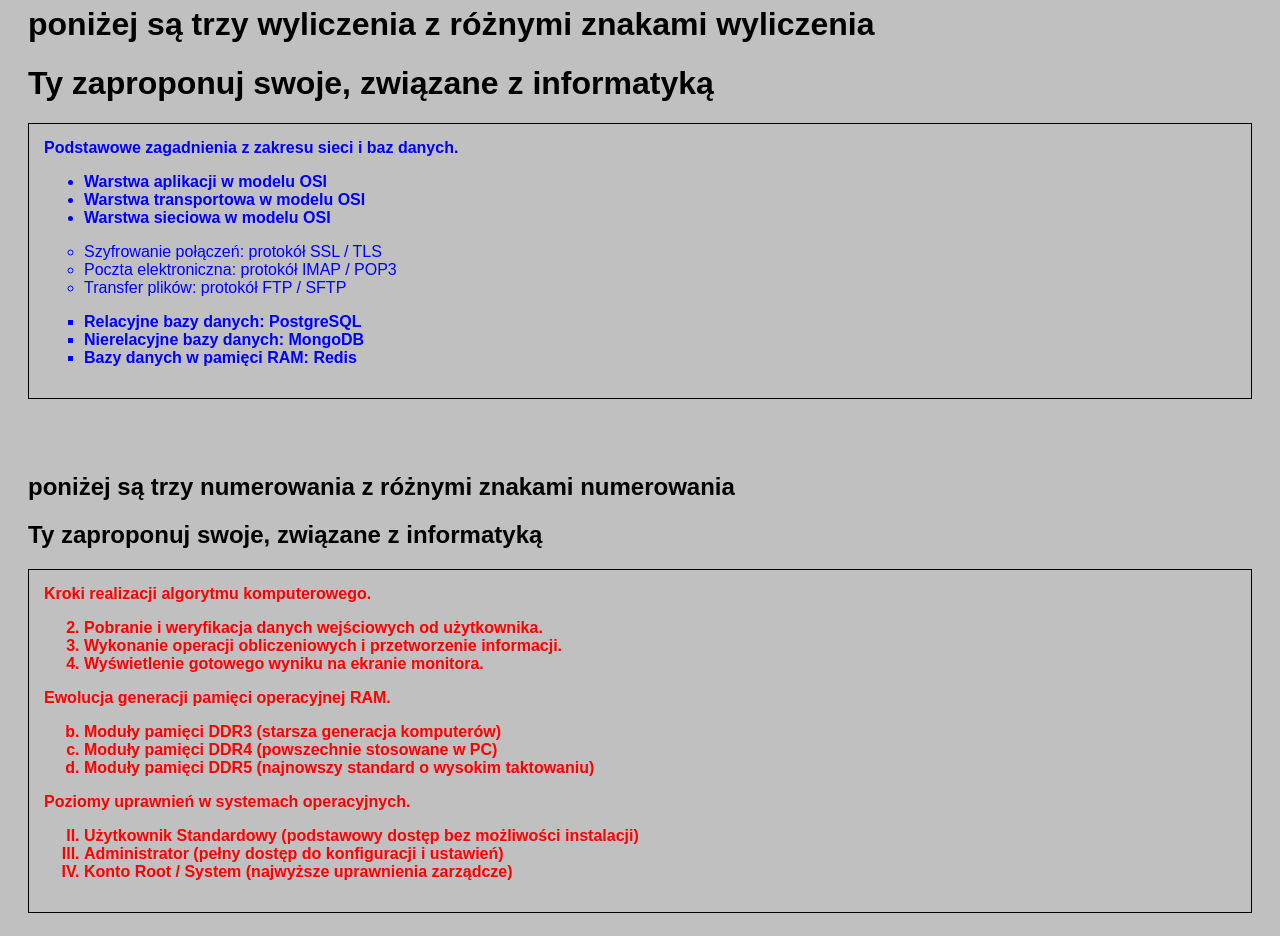
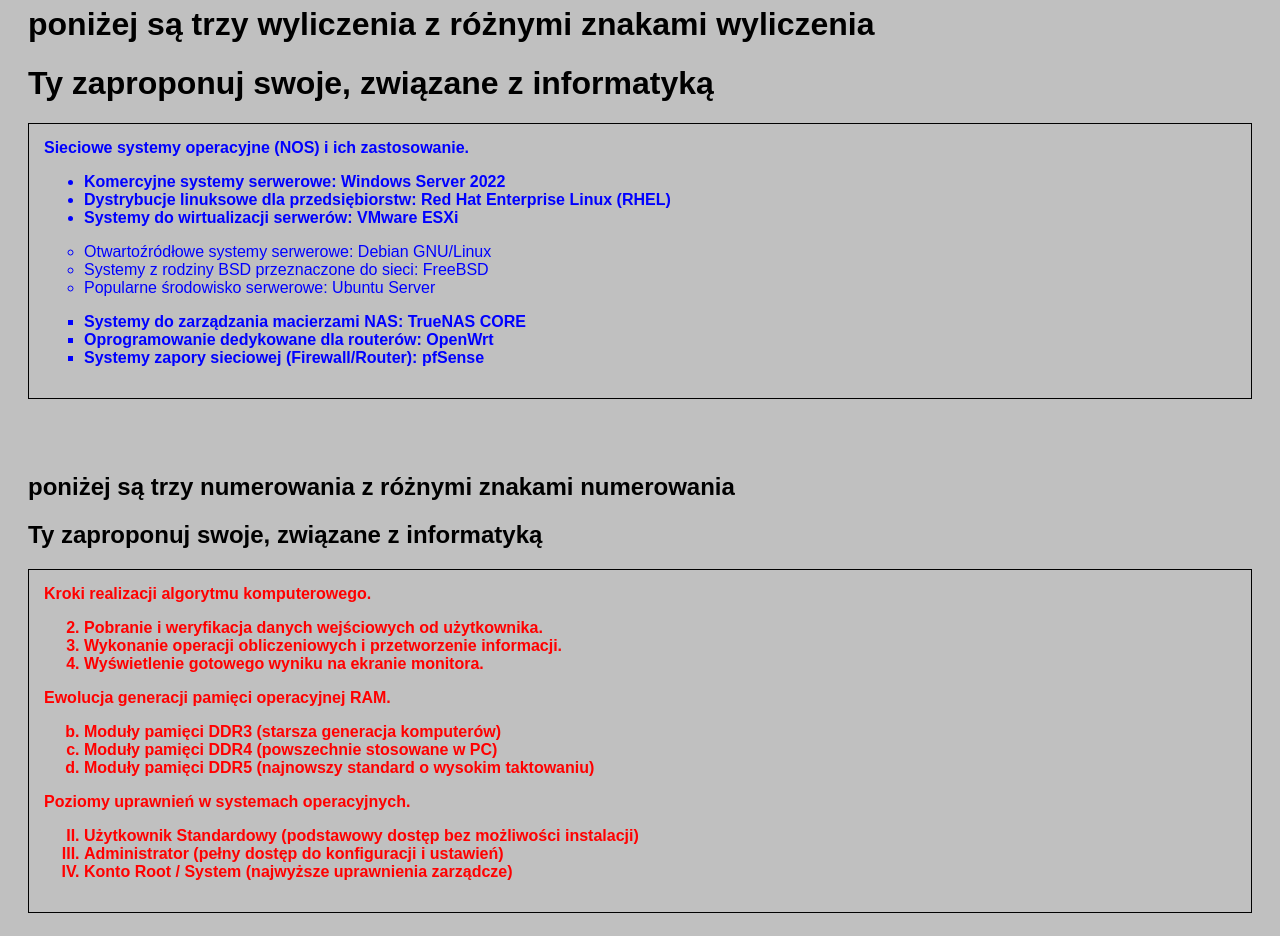
Before and after one commit to SebaToJa123/Dydaktyka, a plain HTML site: page index.html in a window 1280 px wide. Shown: the part 2140-3076 px from the top of the page. Drawn offline with Linux system fonts and the light colour scheme.

Commit message:
Update index.html

```diff
--- a/index.html
+++ b/index.html
@@ -42,6 +42,9 @@
 <p align="left"> <font color="black" size="5" face="Arial"> H<sub>2</sub>SO<sub>4</sub> </font> </p>
 <br>
 <p align="left"> <font color="black" size="5" face="Arial"> x*x=x<sup>2</sup> </font> </p>
+ <!DOCTYPE html>
+<html lang="pl">
+<head>
   <meta charset="UTF-8">
   <title>Zadanie 4 - Modyfikacja strony</title>
 </head>
@@ -55,27 +58,27 @@
   <h1>Ty zaproponuj swoje, związane z informatyką</h1>
 
   <div style="background-color: #c0c0c0; padding: 15px; border: 1px solid #000;">
-    <p style="color: blue; font-weight: bold; margin-top: 0;">Podstawowe zagadnienia z zakresu sieci i baz danych.</p>
+    <p style="color: blue; font-weight: bold; margin-top: 0;">Sieciowe systemy operacyjne (NOS) i ich zastosowanie.</p>
 
     <!-- Lista 1: pełne koła (disc) -->
     <ul style="list-style-type: disc; color: blue; font-weight: bold;">
-      <li>Warstwa aplikacji w modelu OSI</li>
-      <li>Warstwa transportowa w modelu OSI</li>
-      <li>Warstwa sieciowa w modelu OSI</li>
+      <li>Komercyjne systemy serwerowe: Windows Server 2022</li>
+      <li>Dystrybucje linuksowe dla przedsiębiorstw: Red Hat Enterprise Linux (RHEL)</li>
+      <li>Systemy do wirtualizacji serwerów: VMware ESXi</li>
     </ul>
 
     <!-- Lista 2: okręgi (circle) -->
     <ul style="list-style-type: circle; color: blue;">
-      <li>Szyfrowanie połączeń: protokół SSL / TLS</li>
-      <li>Poczta elektroniczna: protokół IMAP / POP3</li>
-      <li>Transfer plików: protokół FTP / SFTP</li>
+      <li>Otwartoźródłowe systemy serwerowe: Debian GNU/Linux</li>
+      <li>Systemy z rodziny BSD przeznaczone do sieci: FreeBSD</li>
+      <li>Popularne środowisko serwerowe: Ubuntu Server</li>
     </ul>
 
     <!-- Lista 3: kwadraty (square) -->
     <ul style="list-style-type: square; color: blue; font-weight: bold;">
-      <li>Relacyjne bazy danych: PostgreSQL</li>
-      <li>Nierelacyjne bazy danych: MongoDB</li>
-      <li>Bazy danych w pamięci RAM: Redis</li>
+      <li>Systemy do zarządzania macierzami NAS: TrueNAS CORE</li>
+      <li>Oprogramowanie dedykowane dla routerów: OpenWrt</li>
+      <li>Systemy zapory sieciowej (Firewall/Router): pfSense</li>
     </ul>
   </div>
 
@@ -209,5 +212,8 @@
       </li>
     </ol>
   </div>
+
+</body>
+</html>
     </body>
   </html>
```
